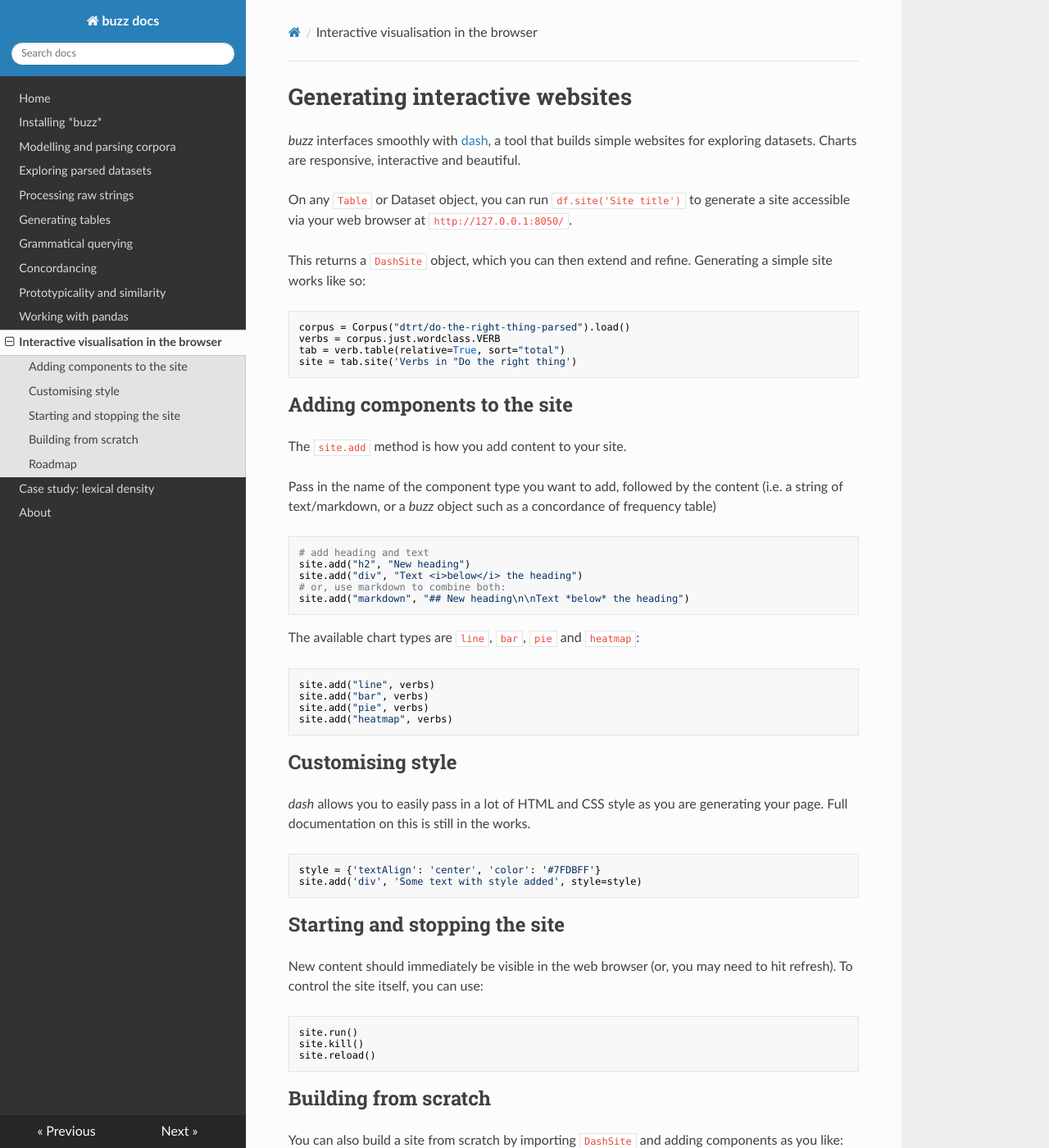
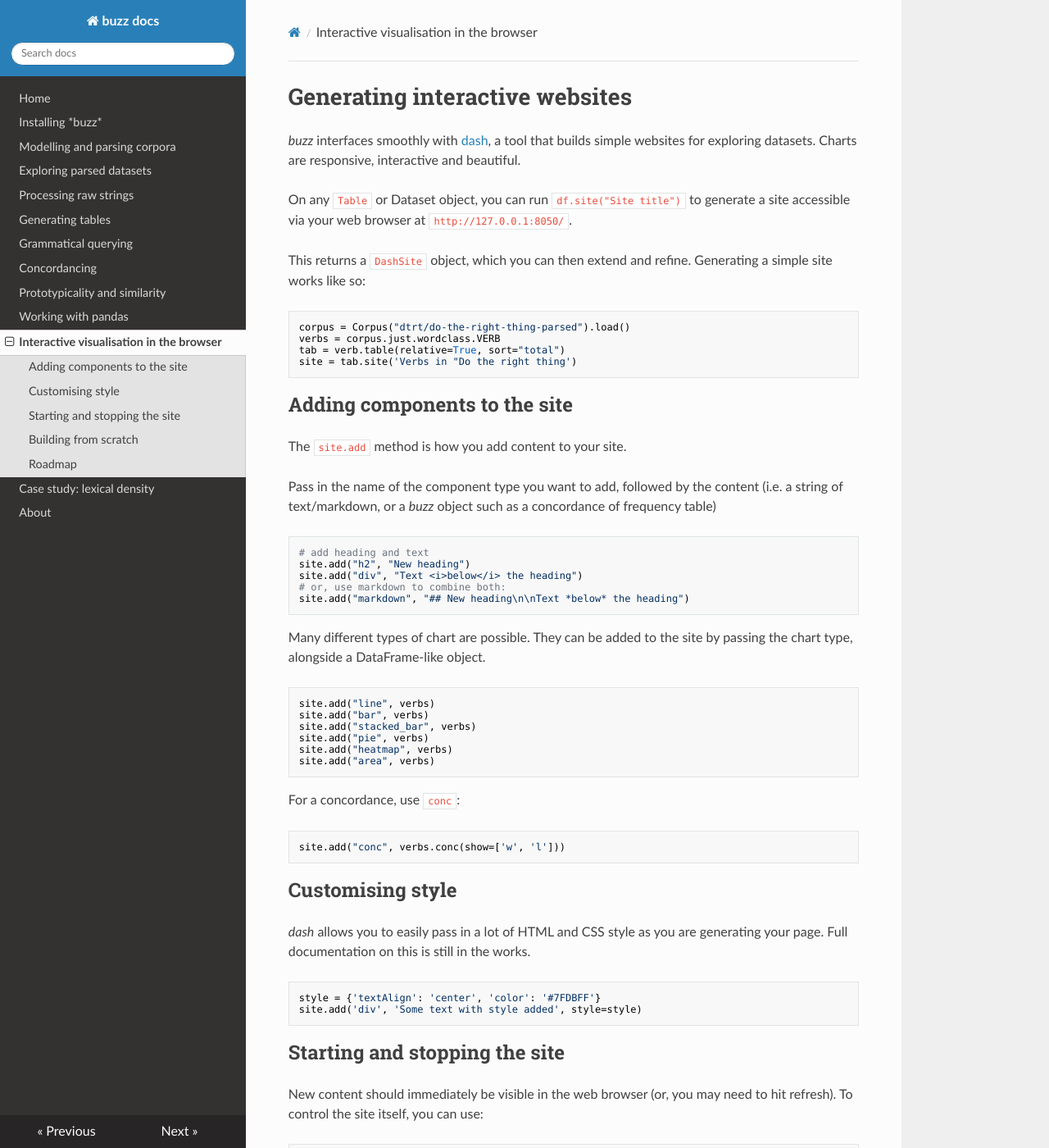
Before and after one commit to interrogator/buzz, an MkDocs documentation site: the page built from docs/site.md, in a window 1280 px wide and 1400 px high. Shown: the whole window at 82% size. Built offline with MkDocs 1.6.1, drawn with Linux system fonts in a browser that asks for light colours; nearby versions of some CDN libraries.

Commit message:
use datatable

````diff
--- a/docs/site.md
+++ b/docs/site.md
@@ -2,7 +2,7 @@
 
 *buzz* interfaces smoothly with [dash](https://dash.plot.ly), a tool that builds simple websites for exploring datasets. Charts are responsive, interactive and beautiful.
 
-On any `Table` or Dataset object, you can run `df.site('Site title')` to generate a site accessible via your web browser at `http://127.0.0.1:8050/`.
+On any `Table` or Dataset object, you can run `df.site("Site title")` to generate a site accessible via your web browser at `http://127.0.0.1:8050/`.
 
 This returns a `DashSite` object, which you can then extend and refine. Generating a simple site works like so:
 
@@ -27,13 +27,21 @@ site.add("div", "Text <i>below</i> the heading")
 site.add("markdown", "## New heading\n\nText *below* the heading")
 ```
 
-The available chart types are `line`, `bar`, `pie` and `heatmap`:
+Many different types of chart are possible. They can be added to the site by passing the chart type, alongside a DataFrame-like object.
 
 ```python
 site.add("line", verbs)
 site.add("bar", verbs)
+site.add("stacked_bar", verbs)
 site.add("pie", verbs)
 site.add("heatmap", verbs)
+site.add("area", verbs)
+```
+
+For a concordance, use `conc`:
+
+```python
+site.add("conc", verbs.conc(show=['w', 'l']))
 ```
 
 ## Customising style
````
Also changed, not shown: 2 other files.
